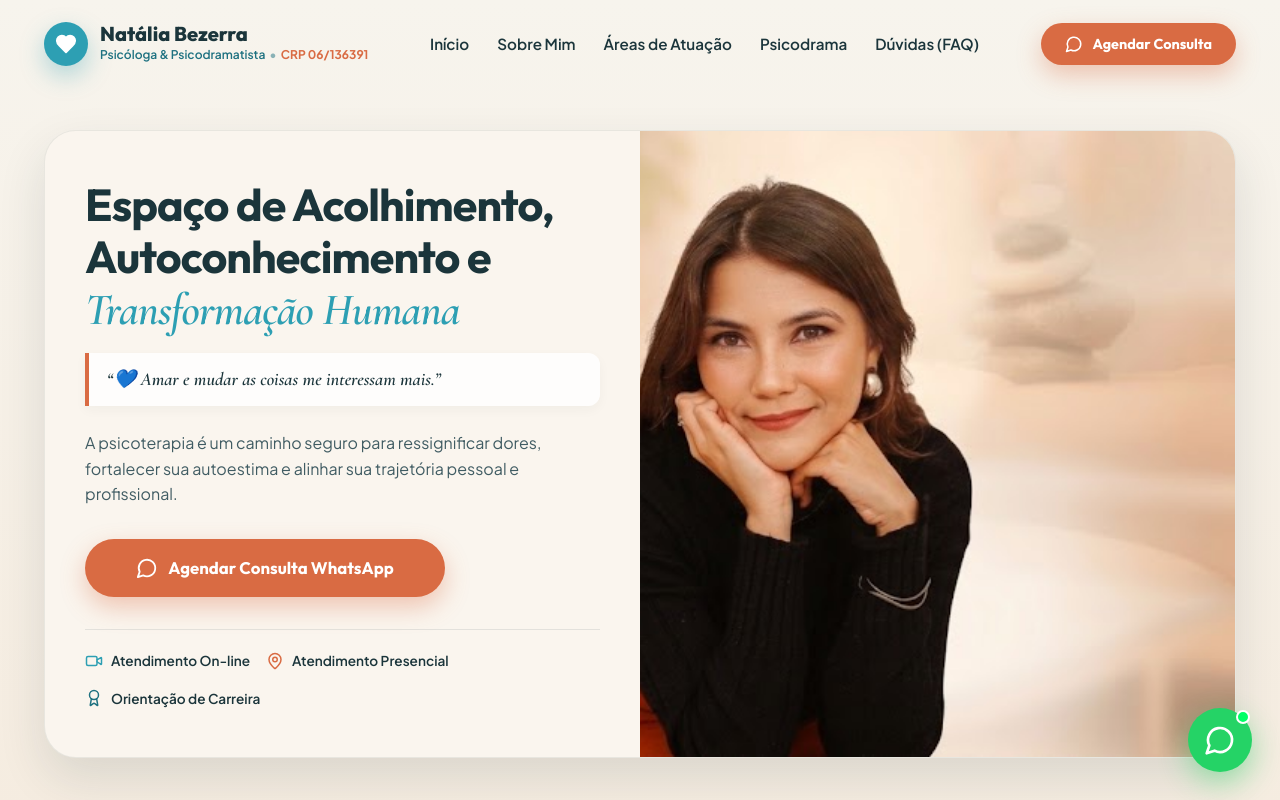
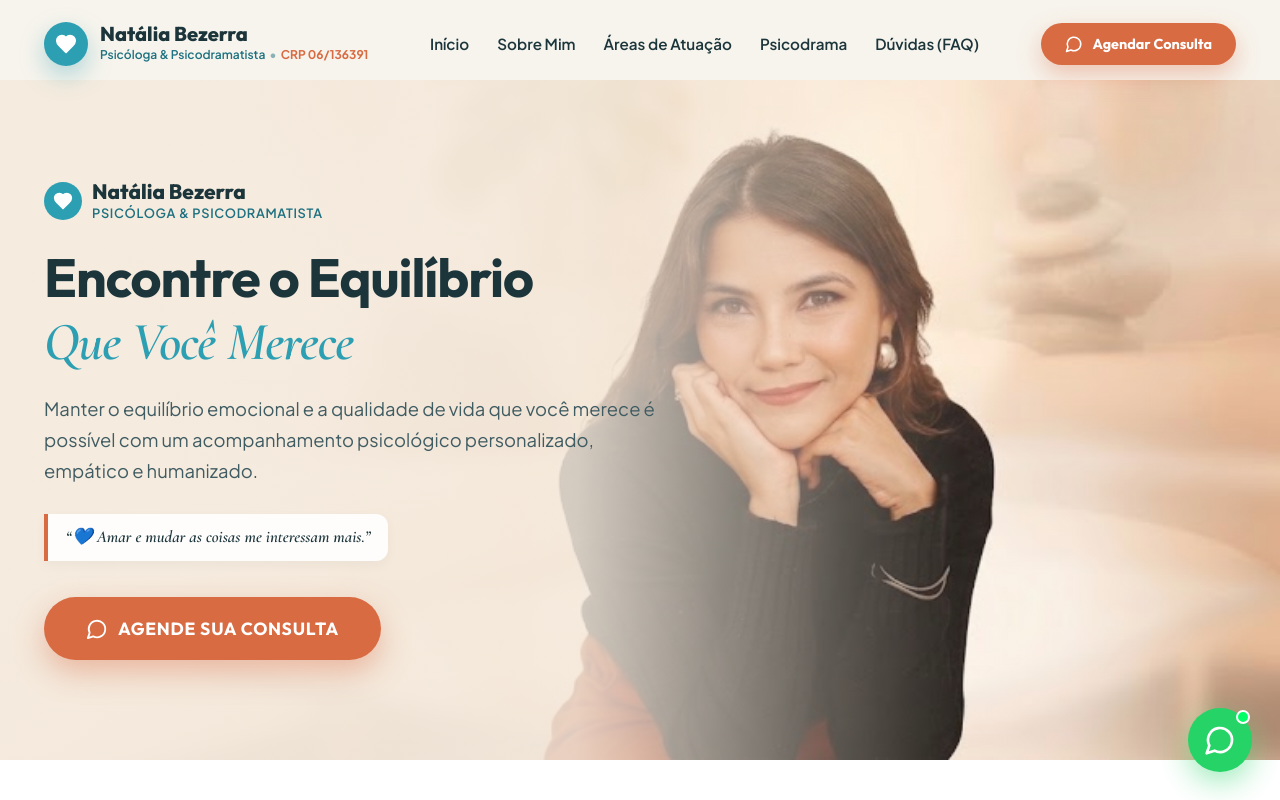
Before and after one commit to fadevatz/17-09-NATALIA, a React (Vite) app: page / in a window 1280 px wide. Shown: the top 800 px of the page. Built offline with nearby package versions, Linux system fonts and the light colour scheme.

Commit message:
feat: redesenhado Hero em 100% de largura conforme o modelo de referência

```diff
--- a/src/components/Hero.jsx
+++ b/src/components/Hero.jsx
@@ -1,118 +1,167 @@
 import React from 'react';
-import { MessageCircle, ShieldCheck, Sparkles, MapPin, Video, Award, Heart } from 'lucide-react';
+import { MessageCircle, Heart } from 'lucide-react';
 
 export default function Hero({ onOpenBooking }) {
   return (
     <section
       id="hero"
       style={{
-        paddingTop: '130px',
-        paddingBottom: '60px',
         position: 'relative',
+        width: '100%',
+        minHeight: '85vh',
+        marginTop: '80px',
+        display: 'flex',
+        alignItems: 'center',
         overflow: 'hidden',
-        background: 'linear-gradient(180deg, var(--nude-bg) 0%, #F5ECE0 100%)',
+        backgroundColor: '#F5ECE0',
       }}
     >
-      <div className="container">
-        {/* Main Hero Panoramic Card Container */}
+      {/* Background Banner Image spanning 100% width */}
       <div
         style={{
+          position: 'absolute',
+          top: 0,
+          left: 0,
+          right: 0,
+          bottom: 0,
+          backgroundImage: 'url(/assets/images/natalia-wide-banner.png)',
+          backgroundSize: 'cover',
+          backgroundPosition: 'center right',
+          backgroundRepeat: 'no-repeat',
+          zIndex: 1,
+        }}
+      />
+
+      {/* Gradient Mask to ensure high text contrast on the left */}
+      <div
+        style={{
+          position: 'absolute',
+          top: 0,
+          left: 0,
+          right: 0,
+          bottom: 0,
+          background: 'linear-gradient(90deg, rgba(245, 236, 224, 0.95) 0%, rgba(245, 236, 224, 0.85) 45%, rgba(245, 236, 224, 0.1) 75%, rgba(245, 236, 224, 0) 100%)',
+          zIndex: 2,
+        }}
+        className="hero-overlay-mask"
+      />
+
+      {/* Content Overlay */}
+      <div
+        className="container"
+        style={{
           position: 'relative',
-            borderRadius: '32px',
-            overflow: 'hidden',
-            backgroundColor: '#FAF5EE',
-            border: '1px solid var(--border-light)',
-            boxShadow: 'var(--shadow-lg)',
-            display: 'grid',
-            gridTemplateColumns: '1fr 1fr',
-            minHeight: '480px',
+          zIndex: 3,
+          paddingTop: '60px',
+          paddingBottom: '60px',
+        }}
+      >
+        <div style={{ maxWidth: '620px' }}>
+          {/* Logo / Brand Title */}
+          <div style={{ display: 'flex', alignItems: 'center', gap: '10px', marginBottom: '24px' }}>
+            <div
+              style={{
+                width: '38px',
+                height: '38px',
+                borderRadius: '50%',
+                backgroundColor: 'var(--teal-primary)',
+                display: 'flex',
                 alignItems: 'center',
+                justifyContent: 'center',
+                color: '#FFFFFF',
               }}
-          className="hero-panoramic-card"
             >
-          {/* Left Side: Content & Headline */}
-          <div style={{ padding: '48px 40px', zIndex: 2 }}>
+              <Heart size={20} fill="#FFFFFF" />
+            </div>
+            <div>
+              <div style={{ fontFamily: 'var(--font-heading)', fontWeight: 800, fontSize: '1.3rem', color: 'var(--petrol-dark)', lineHeight: 1.1 }}>
+                Natália Bezerra
+              </div>
+              <div style={{ fontSize: '0.8rem', color: 'var(--teal-dark)', fontWeight: 600, letterSpacing: '0.05em', textTransform: 'uppercase' }}>
+                Psicóloga & Psicodramatista
+              </div>
+            </div>
+          </div>
+
+          {/* Main Title */}
           <h1
             style={{
-                fontSize: 'clamp(2.1rem, 3.5vw, 3rem)',
+              fontSize: 'clamp(2.4rem, 4.2vw, 3.8rem)',
+              fontFamily: 'var(--font-heading)',
+              fontWeight: 700,
               letterSpacing: '-0.02em',
-                marginBottom: '16px',
+              marginBottom: '20px',
               color: 'var(--petrol-dark)',
               lineHeight: 1.15,
             }}
           >
-              Espaço de Acolhimento, Autoconhecimento e <span style={{ color: 'var(--teal-primary)', fontStyle: 'italic', fontFamily: 'var(--font-serif)' }}>Transformação Humana</span>
+            Encontre o Equilíbrio <br />
+            <span style={{ color: 'var(--teal-primary)', fontStyle: 'italic', fontFamily: 'var(--font-serif)' }}>
+              Que Você Merece
+            </span>
           </h1>
 
-            {/* Slogan Quote */}
+          {/* Subtitle Paragraph */}
+          <p
+            style={{
+              fontSize: '1.15rem',
+              color: 'var(--text-secondary)',
+              lineHeight: 1.7,
+              marginBottom: '28px',
+            }}
+          >
+            Manter o equilíbrio emocional e a qualidade de vida que você merece é possível com um acompanhamento psicológico personalizado, empático e humanizado.
+          </p>
+
+          {/* Quote Pill */}
           <div
             style={{
-                background: 'rgba(255, 255, 255, 0.85)',
+              display: 'inline-flex',
+              alignItems: 'center',
+              gap: '8px',
+              background: 'rgba(255, 255, 255, 0.9)',
               borderLeft: '4px solid var(--terracotta-primary)',
-                padding: '12px 18px',
+              padding: '10px 18px',
               borderRadius: '0 12px 12px 0',
-                marginBottom: '24px',
+              marginBottom: '36px',
               boxShadow: 'var(--shadow-sm)',
             }}
           >
-              <p className="serif-quote" style={{ fontSize: '1.15rem', color: 'var(--petrol-dark)', fontWeight: 600, margin: 0 }}>
+            <span className="serif-quote" style={{ fontSize: '1.05rem', color: 'var(--petrol-dark)', fontWeight: 600 }}>
               “💙 Amar e mudar as coisas me interessam mais.”
-              </p>
+            </span>
           </div>
 
-            <p style={{ fontSize: '1rem', color: 'var(--text-secondary)', lineHeight: 1.6, marginBottom: '32px' }}>
-              A psicoterapia é um caminho seguro para ressignificar dores, fortalecer sua autoestima e alinhar sua trajetória pessoal e profissional.
-            </p>
-
-            {/* CTA Button (Single button - Removed 'Ver Áreas de Atuação') */}
-            <div style={{ marginBottom: '32px' }}>
-              <button onClick={onOpenBooking} className="btn btn-terracotta" style={{ padding: '18px 36px', fontSize: '1.05rem', width: '100%', maxWidth: '360px' }}>
+          {/* CTA Button styled like reference */}
+          <div>
+            <button
+              onClick={onOpenBooking}
+              className="btn btn-terracotta"
+              style={{
+                padding: '20px 42px',
+                fontSize: '1.1rem',
+                borderRadius: 'var(--radius-full)',
+                boxShadow: '0 12px 30px rgba(217, 107, 67, 0.4)',
+                letterSpacing: '0.04em',
+                textTransform: 'uppercase',
+              }}
+            >
               <MessageCircle size={22} />
-                <span>Agendar Consulta WhatsApp</span>
+              <span>AGENDE SUA CONSULTA</span>
             </button>
-            </div>
-
-            {/* Service Highlights */}
-            <div style={{ display: 'flex', flexWrap: 'wrap', gap: '16px', borderTop: '1px solid rgba(27,53,59,0.1)', paddingTop: '20px' }}>
-              <div style={{ display: 'flex', alignItems: 'center', gap: '8px', fontSize: '0.85rem', fontWeight: 600, color: 'var(--petrol-dark)' }}>
-                <Video size={18} color="var(--teal-primary)" />
-                <span>Atendimento On-line</span>
-              </div>
-              <div style={{ display: 'flex', alignItems: 'center', gap: '8px', fontSize: '0.85rem', fontWeight: 600, color: 'var(--petrol-dark)' }}>
-                <MapPin size={18} color="var(--terracotta-primary)" />
-                <span>Atendimento Presencial</span>
-              </div>
-              <div style={{ display: 'flex', alignItems: 'center', gap: '8px', fontSize: '0.85rem', fontWeight: 600, color: 'var(--petrol-dark)' }}>
-                <Award size={18} color="var(--teal-dark)" />
-                <span>Orientação de Carreira</span>
-              </div>
-            </div>
-          </div>
-
-          {/* Right Side: Panoramic Banner Image */}
-          <div style={{ position: 'relative', height: '100%', minHeight: '400px', width: '100%', overflow: 'hidden' }}>
-            <img
-              src="/assets/images/natalia-wide-banner.png"
-              alt="Dra. Natália Bezerra - Psicóloga"
-              style={{
-                width: '100%',
-                height: '100%',
-                objectFit: 'cover',
-                objectPosition: 'right center',
-                display: 'block',
-              }}
-            />
           </div>
         </div>
       </div>
 
       <style>{`
-        @media (max-width: 900px) {
-          .hero-panoramic-card {
-            grid-template-columns: 1fr !important;
+        @media (max-width: 768px) {
+          #hero {
+            min-height: auto !important;
+            padding-top: 40px !important;
+            padding-bottom: 40px !important;
           }
-          .hero-panoramic-card > div:first-child {
-            padding: 32px 24px !important;
+          .hero-overlay-mask {
+            background: linear-gradient(180deg, rgba(245, 236, 224, 0.96) 0%, rgba(245, 236, 224, 0.88) 100%) !important;
           }
         }
       `}</style>
```
Lines whose indentation alone changed are shown as unchanged.
